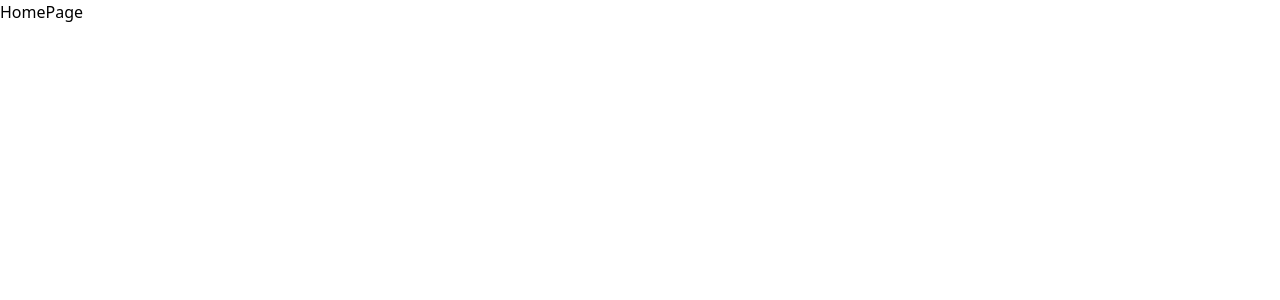
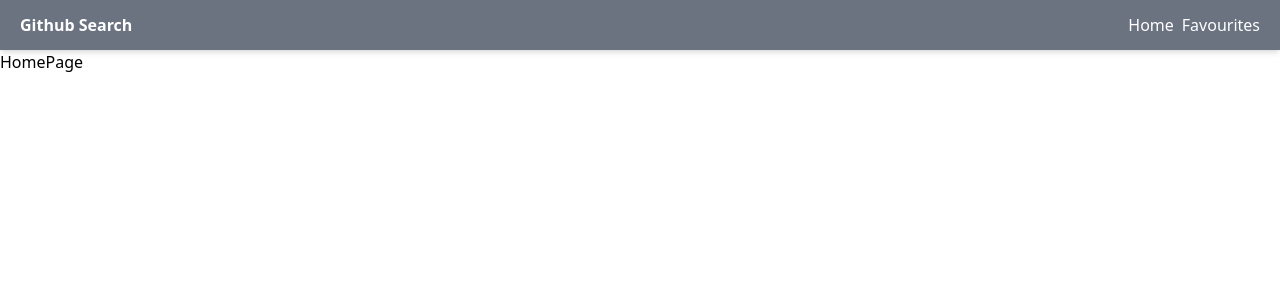
Before and after one commit to Paata1987/Redux, a React (Create React App) app in the folder react-redux-toolkit-rktquery/: page / in a window 1280 px wide. Shown: the top 300 px of the page. Built offline with nearby package versions, Linux system fonts and the light colour scheme.

Commit message:
create navigation  element / styles

```diff
--- a/react-redux-toolkit-rktquery/src/App.tsx
+++ b/react-redux-toolkit-rktquery/src/App.tsx
@@ -1,14 +1,18 @@
 import React from 'react';
 import { Route, Routes } from 'react-router-dom';
+import Navigation from './components/Navigation';
 import FavouritesPages from './pages/FavouritesPages';
 import HomePage from './pages/HomePage';
 
 function App() {
   return (
-    <Routes>
-      <Route path="/" element={<HomePage />} />
-      <Route path="/favourites" element={<FavouritesPages />} />
-    </Routes>
+    <>
+      <Navigation />
+      <Routes>
+        <Route path="/" element={<HomePage />} />
+        <Route path="/favourites" element={<FavouritesPages />} />
+      </Routes>
+    </>
   );
 }
 export default App;
--- a/react-redux-toolkit-rktquery/src/components/Navigation.tsx
+++ b/react-redux-toolkit-rktquery/src/components/Navigation.tsx
@@ -1,7 +1,18 @@
 import React from 'react';
+import { Link } from 'react-router-dom';
 
 const Navigation = () => {
-  return <div>Navigation</div>;
+  return (
+    <nav className="flex justify-between items-center  h-[50px] px-5 shadow-md bg-gray-500 text-white">
+      <h3 className="font-bold">Github Search</h3>
+      <span>
+        <Link to="/" className="mr-2">
+          Home
+        </Link>
+        <Link to="/favourites">Favourites</Link>
+      </span>
+    </nav>
+  );
 };
 
 export default Navigation;
```
